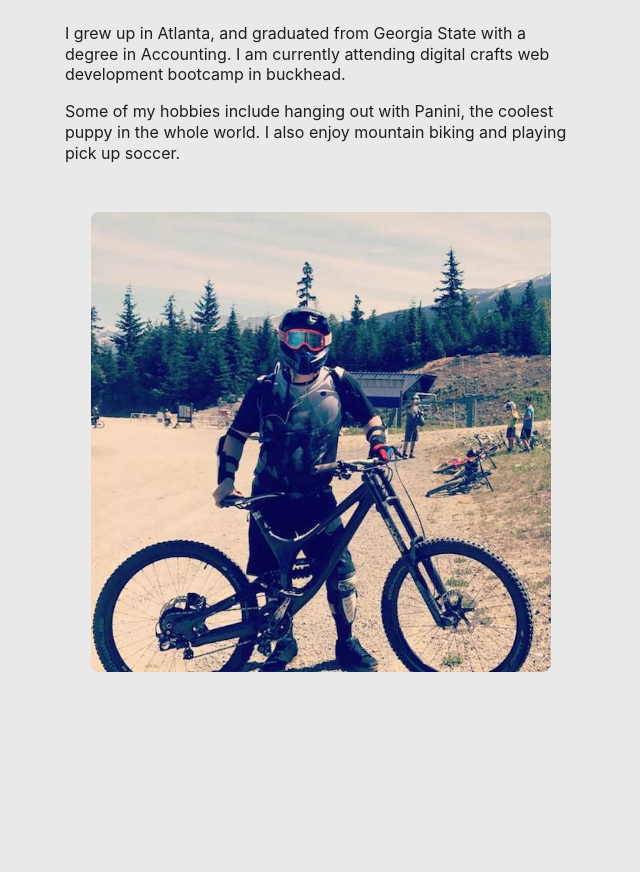
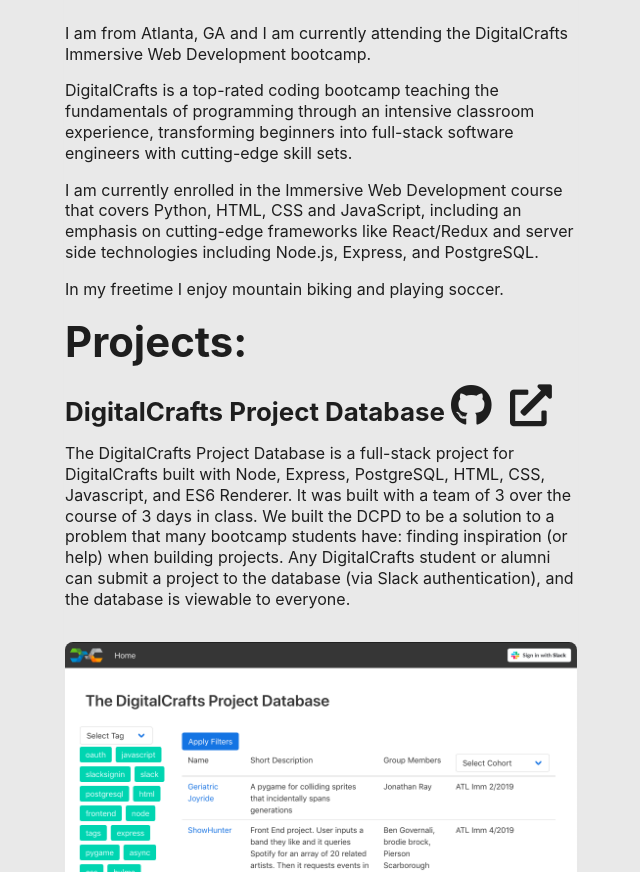
Before and after one commit to iggz/iggz.github.io, a plain HTML site: page index.html in a window 1280 px wide. Shown: the part 881-1753 px from the top of the page, without its empty margins (639-1279 px from the left). Drawn offline with Linux system fonts and the light colour scheme.

Commit message:
Added projects

```diff
--- a/aboutme.css
+++ b/aboutme.css
@@ -95,7 +95,7 @@ animation: bounce-top 1.5s 1.5s ease-out both;
   text-decoration: none;
 }
 
-.info {
+.aboutMe {
   background-color: rgb(233,233,233);
   box-shadow: 0px -10px 10px rgb(233,233,233);
   font-size: 1rem;
@@ -108,15 +108,27 @@ animation: bounce-top 1.5s 1.5s ease-out both;
   z-index: 1;
 }
 
-.info p {
+.aboutMe p {
   line-height: 1.3rem;
 }
+
+.image {
+  border-radius: 8px;
+  margin-bottom: 1rem;
+  margin-top: 1rem;
+  width: 100%;
+}
+
 
 .picture {
   border-radius: 8px;
   margin-left: 5%;
   margin-top: 2rem;
   width: 90%;
+}
+
+.project-header {
+  margin-bottom: .2rem;
 }
 
 a[ id= "scroll" ]:target ~ #main article.panel {
@@ -140,7 +152,7 @@ a[ id= "scroll" ]:target ~ #main article.panel {
       font-size: 1.618rem;
   }
 
-  .info {
+  .aboutMe {
       left: 10%;
       /* width: 26rem; */
       /* right: 30%; */
--- a/index.html
+++ b/index.html
@@ -1,14 +1,17 @@
 <!DOCTYPE html>
 <html class="no-js" lang="">
+
 <head>
     <meta charset="utf-8">
     <title>About Me</title>
     <meta name="description" content="">
     <meta name="viewport" content="width=device-width,initial-scale=1">
     <link rel="stylesheet" href="aboutme.css">
-        <link rel="stylesheet" href="https://use.fontawesome.com/releases/v5.8.1/css/all.css" integrity="sha384-50oBUHEmvpQ+1lW4y57PTFmhCaXp0ML5d60M1M7uH2+nqUivzIebhndOJK28anvf" crossorigin="anonymous">
-        <link rel="shortcut icon" type="image/png" href="favicon.png"/>
+    <link rel="stylesheet" href="https://use.fontawesome.com/releases/v5.8.1/css/all.css"
+        integrity="sha384-50oBUHEmvpQ+1lW4y57PTFmhCaXp0ML5d60M1M7uH2+nqUivzIebhndOJK28anvf" crossorigin="anonymous">
+    <link rel="shortcut icon" type="image/png" href="favicon.png" />
 </head>
+
 <body>
     <main>
         <header>
@@ -28,12 +31,62 @@
         <div class="scroll--notif">
             <a href="#infobox" class="fas fa-chevron-down"></a>
         </div>
-            <div id="infobox" class="info">
+        <div id="infobox" class="aboutMe">
             <h3>Hello, my name is Igor and I am a web developer in Atlanta, Georgia.</h3>
-                <p>I grew up in Atlanta, and graduated from Georgia State with a degree in Accounting. I am currently attending digital crafts web development bootcamp in buckhead.</p>
-                <p>Some of my hobbies include hanging out with Panini, the coolest puppy in the whole world.  I also enjoy mountain biking and playing pick up soccer.</p>
-                <img class = "picture" src="images/mtb.jpeg"/>
+            <p>I am from Atlanta, GA and I am currently attending the DigitalCrafts Immersive Web Development bootcamp.
+            </p>
+            <p>DigitalCrafts is a top-rated coding bootcamp teaching the fundamentals of programming through an
+                intensive classroom experience, transforming beginners into full-stack software engineers with
+                cutting-edge skill sets.
+            </p>
+            <p>I am currently enrolled in the Immersive Web Development course that covers Python, HTML, CSS and
+                JavaScript, including an emphasis on cutting-edge frameworks like React/Redux and server side
+                technologies including Node.js, Express, and PostgreSQL. </p>
+            <p> In my freetime I enjoy mountain biking and playing soccer.</p>
+            <div class="projects">
+                <h2>Projects:</h2>
+                <h3 class="project-header">DigitalCrafts Project Database
+                    <a class="fab fa-github project-info-link" href="https://github.com/iggz/DCPD" target="_blank"></a>
+                    <a class="fas fa-external-link-alt project-info-link"
+                        href="http://ec2-18-224-8-223.us-east-2.compute.amazonaws.com/" target="_blank"></a>
+                </h3>
+                <p>The DigitalCrafts Project Database is a full-stack project for DigitalCrafts built with Node,
+                    Express, PostgreSQL, HTML, CSS, Javascript, and ES6 Renderer. It was built with a team of 3 over the
+                    course of 3 days in class. We built the DCPD to be a solution to a problem that many bootcamp
+                    students have: finding inspiration (or help) when building projects. Any DigitalCrafts student or
+                    alumni can submit a project to the database (via Slack authentication), and the database is viewable
+                    to everyone. </p>
+                <img class="image" src="images/DCPD_Screenshot.png" />
+
+                <h3 class="project-header">CryptoLogic
+                    <a class="fab fa-github project-info-link" href="https://github.com/iggz/Crypto"
+                        target="_blank"></a>
+
+                </h3>
+                <p>CrytpoLogic is a front-end only application written in vanilla Javascript that utilizes APIs to bring
+                    together the multitudinous
+                    array of cryptocurrencies under a single domain. The application itself is essentially a dashboard,
+                    displaying surface-level information on each currency in real time, sorted by market capitalization.
+                    If any particular coin is clicked, a graphical representation of the prior week’s price change is
+                    rendered. The overall goal of the site is to provide the user with the necessary tools to make an
+                    informed decision regarding their cryptocurrency assets.</p>
+                <img class="image" src="images/CryptoLogic.gif" />
+
+                <h3>Spaghetti Man
+                    <a class="fab fa-github project-info-link" href="https://github.com/iggz/Crypto"
+                        target="_blank"></a>
+                </h3>
+                <p>Spaghetti Man is a game written in Python 3 using pygame (the library), which is a Free and Open
+                    Source python programming language library for making multimedia applications like games built on
+                    top of the excellent SDL (Simple DirectMedia Layer) library. In my game, the main character named
+                    Spaghetti Man is able to move around on the sceen and throw meatballs at his enemies in order to
+                    neutralize them. The enemies include zombies that run and walk, flying pizza cats, and
+                    tiny missiles, all of which cause damage to him when they collide.
+                </p>
+                <img class="image" src="images/Spaghetti Man.gif" />
+            </div>
         </div>
     </main>
 </body>
+
 </html>
```
Also changed, not shown: images/CryptoLogic1.png (added), images/CryptoLogic2.png (added), images/DCPD_Screenshot.png (added), images/Screen Shot 2019-07-27 at 4.16.54 PM.png (added), 2 other files. Lines whose indentation alone changed are shown as unchanged.
